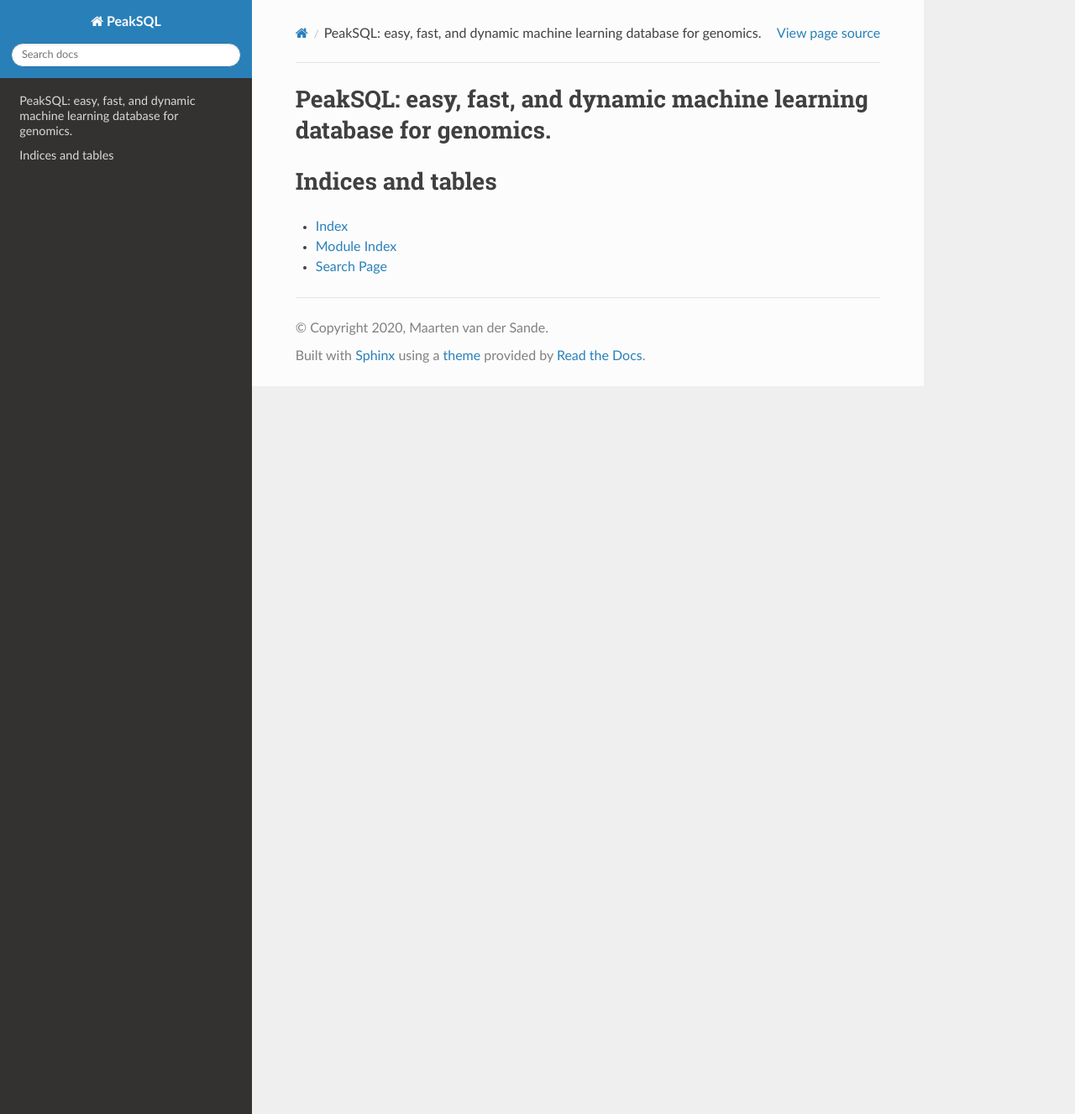
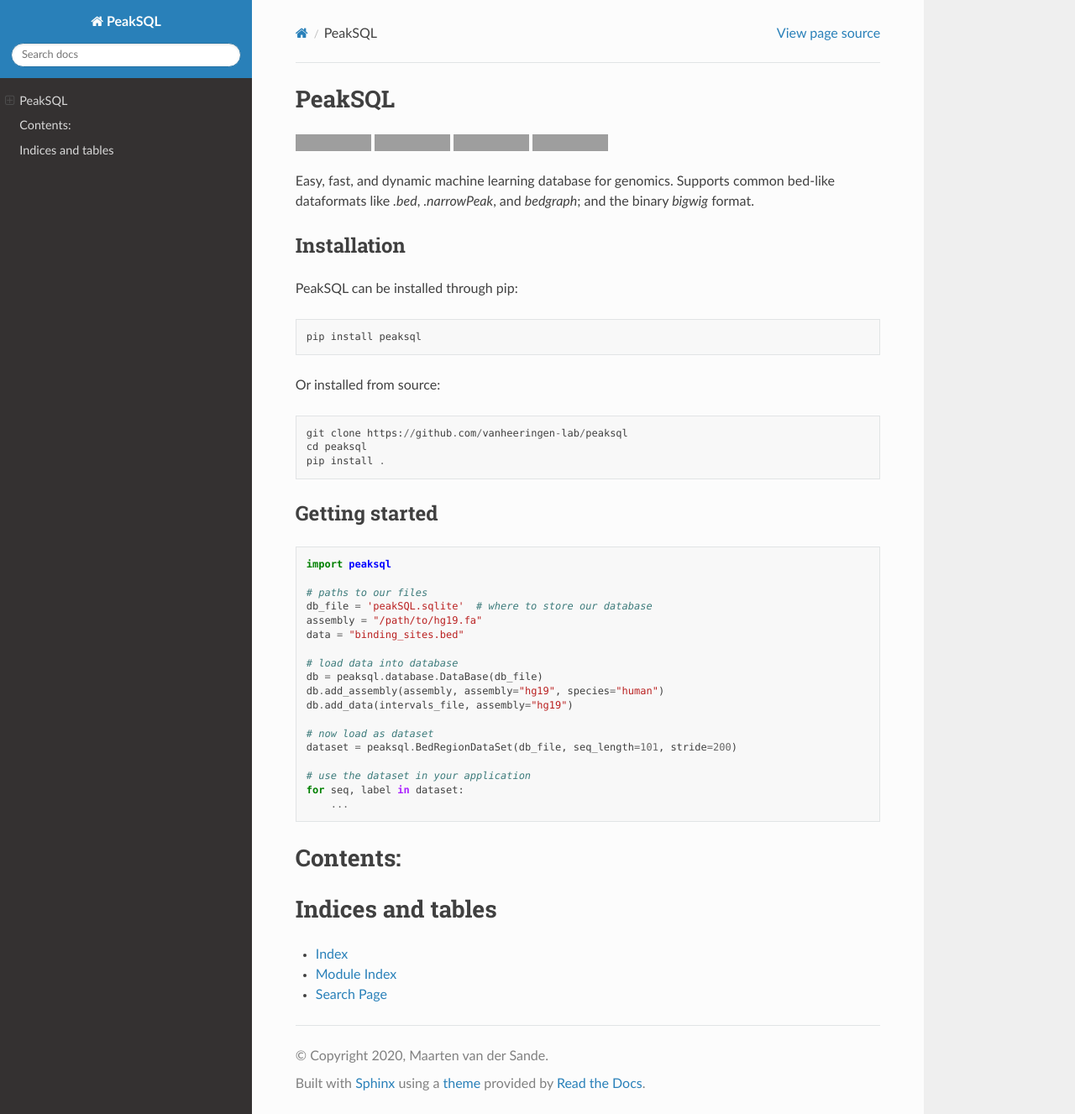
Before and after one commit to vanheeringen-lab/peaksql, a Sphinx documentation site: the page built from docs/index.rst, in a window 1280 px wide and 1327 px high. Shown: the whole window at 84% size. Built offline with Sphinx 7.4.7 and the Read the Docs theme 2.0.0, drawn with Linux system fonts in a browser that asks for light colours; grey boxes are pictures that could not be loaded.

Commit message:
use README as index :)

```diff
--- a/docs/conf.py
+++ b/docs/conf.py
@@ -28,7 +28,8 @@
 # Add any Sphinx extension module names here, as strings. They can be
 # extensions coming with Sphinx (named 'sphinx.ext.*') or your custom
 # ones.
-extensions = ["sphinx.ext.autodoc"]
+extensions = ["sphinx.ext.autodoc", "m2r"]
+source_suffix = [".rst", ".md"]
 
 
 def autodoc_skip_member(app, what, name, obj, skip, options):
--- a/docs/index.rst
+++ b/docs/index.rst
@@ -1,5 +1,11 @@
-PeakSQL: easy, fast, and dynamic machine learning database for genomics.
-========================================================================
+..
+  First we include the README, so we do not have to have two copies of introductions
+
+.. mdinclude:: ../README.md
+
+
+Contents:
+=========
 
 .. toctree::
    :maxdepth: 2
```
